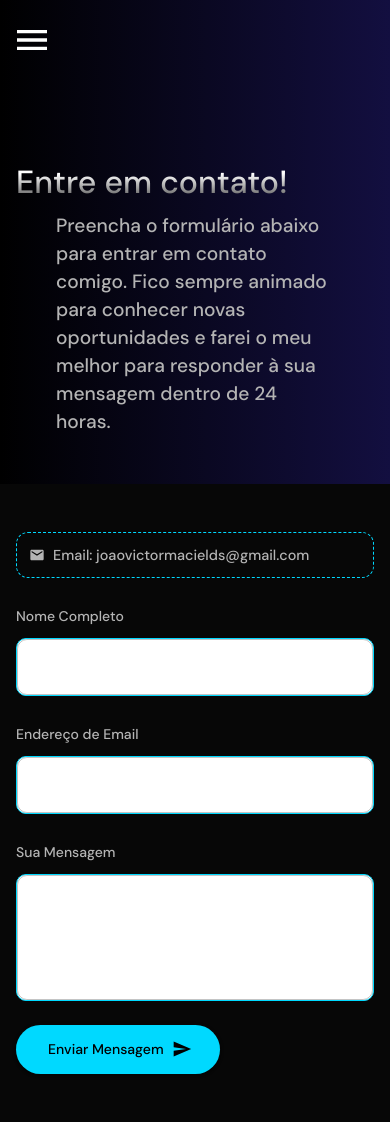
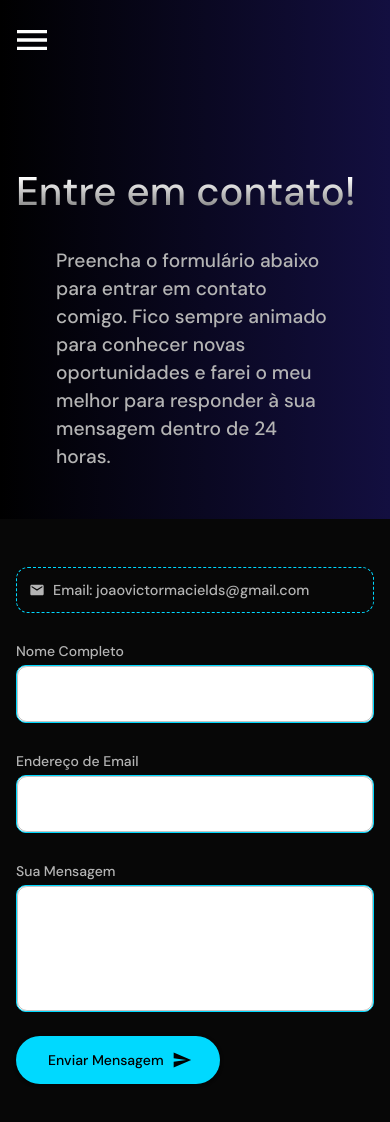
Before and after one commit to jo4ovms/Portifolio, a React (Vite) app in the folder portfolio/: page /contato in a window 390 px wide. Shown: the top 1122 px of the page. Built offline with nearby package versions, Linux system fonts and the light colour scheme; the HTML template or start-up script is replaced by a standard one.

Commit message:
feat: improved responsiveness on Contact Page

```diff
--- a/portfolio/src/pages/Contact/Contact.jsx
+++ b/portfolio/src/pages/Contact/Contact.jsx
@@ -6,23 +6,24 @@ import "./Contact.css";
 const Contact = () => {
   return (
     <div className="contact">
-      <Box sx={{ mt: { xs: 4, md: 8 } }}>
-        {/* Título */}
+      <Box sx={{ mt: { xs: 4, md: 15 } }}>
         <Typography
+          variant="h1"
           style={{
             background: "linear-gradient(to bottom, #fff 20%, #696969 100%)",
             WebkitBackgroundClip: "text",
             WebkitTextFillColor: "transparent",
           }}
           sx={{
-            fontSize: { xs: "2rem", sm: "3rem", md: "4rem" },
+            fontSize: { xs: "2.5rem", sm: "4rem", md: "4rem" },
+            textAlign: "start",
+            mb: 4,
             fontFamily: "DM Sans",
           }}
         >
           Entre em contato!
         </Typography>
 
-        {/* Descrição */}
         <Typography
           sx={{
             textAlign: "start",
@@ -42,7 +43,6 @@ const Contact = () => {
         </Typography>
       </Box>
 
-      {/* Caixa preta de fundo */}
       <Box
         sx={{
           width: "100vw",
@@ -66,7 +66,6 @@ const Contact = () => {
             color: "#fff",
           }}
         >
-          {/* Informações de contato */}
           <Typography
             variant="body1"
             sx={{
@@ -85,94 +84,36 @@ const Contact = () => {
             Email: joaovictormacields@gmail.com
           </Typography>
 
-          {/* Formulário */}
           <Grid container spacing={3}>
-            {/* Campo Nome */}
             <Grid size={{ xs: 12, sm: 6 }}>
               <Box>
-                <Typography
-                  sx={{
-                    fontSize: "14px",
-                    color: "#B4B4B4",
-                    fontFamily: "DM Sans",
-                    mb: 1,
-                  }}
-                >
+                <Typography variant="contacttypography">
                   Nome Completo
                 </Typography>
-                <TextField
-                  placeholder="Ex.: João da Silva"
-                  fullWidth
-                  sx={{
-                    backgroundColor: "#fff",
-                    border: "1px solid #00D9FF",
-                    borderRadius: "10px",
-                    "& .MuiOutlinedInput-root": {
-                      borderRadius: "10px",
-                    },
-                  }}
-                />
+                <TextField placeholder="Ex.: João da Silva" fullWidth />
               </Box>
             </Grid>
 
-            {/* Campo Email */}
             <Grid size={{ xs: 12, sm: 6 }}>
               <Box>
-                <Typography
-                  sx={{
-                    fontSize: "14px",
-                    color: "#B4B4B4",
-                    fontFamily: "DM Sans",
-                    mb: 1,
-                  }}
-                >
+                <Typography variant="contacttypography">
                   Endereço de Email
                 </Typography>
-                <TextField
-                  placeholder="Ex.: contato@exemplo.com"
-                  fullWidth
-                  sx={{
-                    backgroundColor: "#fff",
-                    border: "1px solid #00D9FF",
-                    borderRadius: "10px",
-                    "& .MuiOutlinedInput-root": {
-                      borderRadius: "10px",
-                    },
-                  }}
-                />
+                <TextField placeholder="Ex.: contato@exemplo.com" fullWidth />
               </Box>
             </Grid>
           </Grid>
 
-          {/* Campo Mensagem */}
           <Box>
-            <Typography
-              sx={{
-                fontSize: "14px",
-                color: "#B4B4B4",
-                fontFamily: "DM Sans",
-                mb: 1,
-              }}
-            >
-              Sua Mensagem
-            </Typography>
+            <Typography variant="contacttypography">Sua Mensagem</Typography>
             <TextField
               placeholder="Digite sua mensagem aqui..."
               multiline
               rows={4}
               fullWidth
-              sx={{
-                backgroundColor: "#fff",
-                border: "1px solid #00D9FF",
-                borderRadius: "10px",
-                "& .MuiOutlinedInput-root": {
-                  borderRadius: "10px",
-                },
-              }}
             />
           </Box>
 
-          {/* Botão Enviar */}
           <Box sx={{ textAlign: "start" }}>
             <Button
               variant="contained"
```
